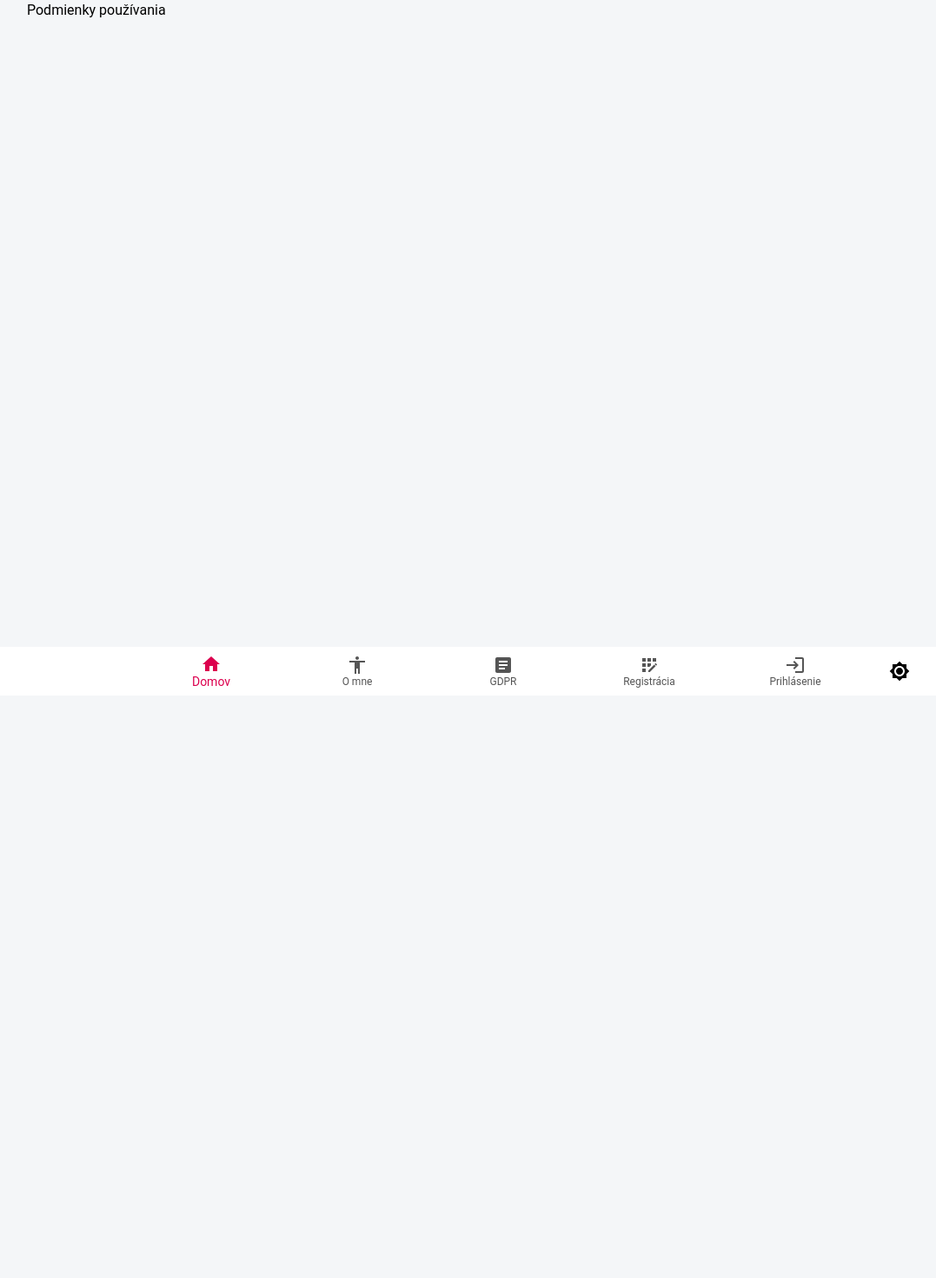
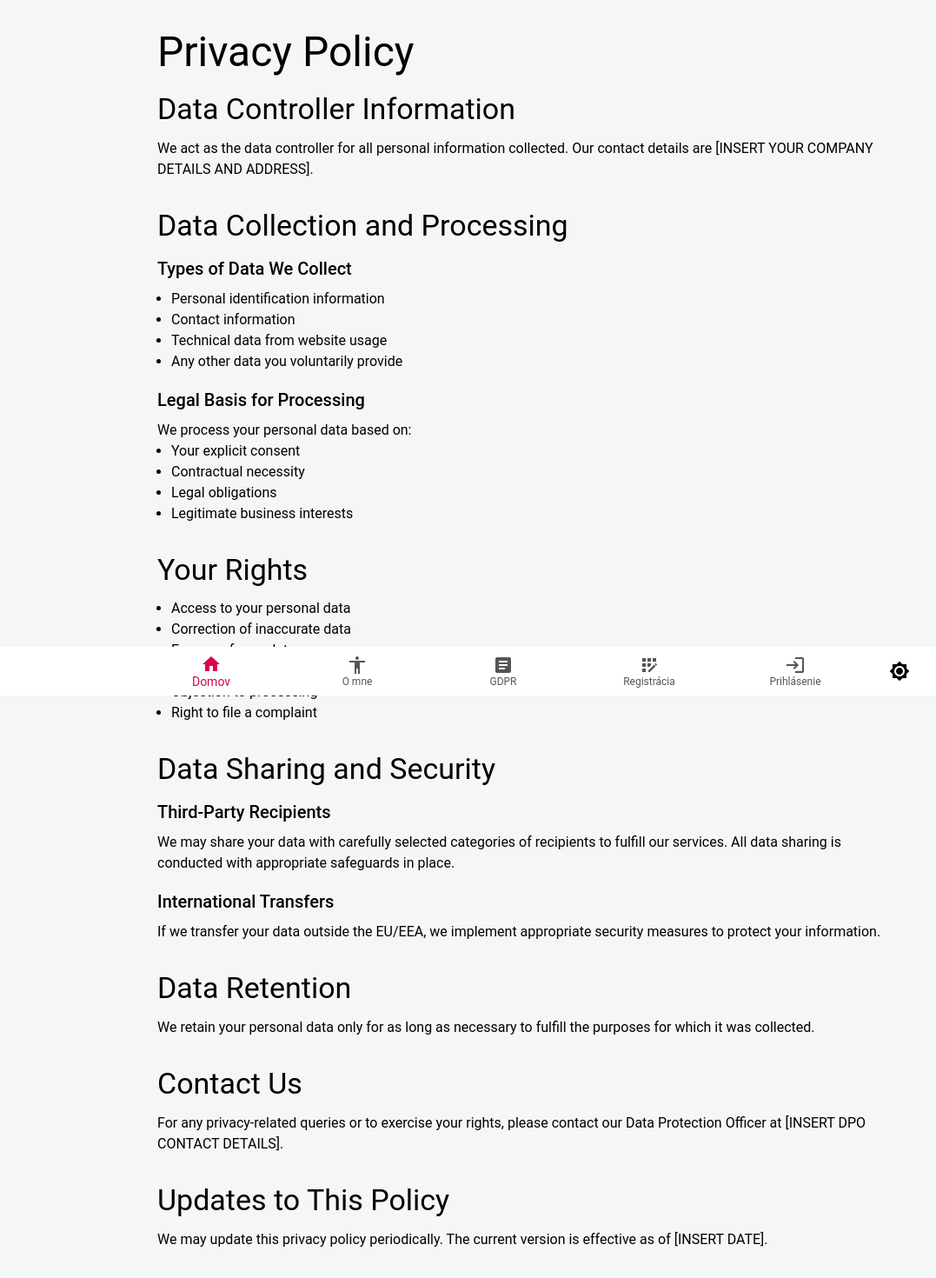
Before and after one commit to janchi-source/Zochook, a Next.js app: page /podmienky in a window 1280 px wide. Shown: the whole page at 87% size, without its empty margins (33-1110 px from the left). Before the commit the page ends 800 px from the top, so only its background shows below. Built offline with nearby package versions, Linux system fonts and the light colour scheme; no server answers.

Commit message:
texts added

```diff
--- a/src/app/(public)/podmienky/page.tsx
+++ b/src/app/(public)/podmienky/page.tsx
@@ -2,16 +2,119 @@
 
 import Typography from '@mui/material/Typography';
 import Container from '@mui/material/Container';
+import Box from '@mui/material/Box';
+import { Stack } from '@mui/material';
 
 export const metadata = { title: "Podmienky | ZoškaSnap"}
 
 
 export default function TermsConditions() {
   return (
+    <Container maxWidth="md">
+      <Box sx={{ py: 4 }}>
+        <Typography variant="h3" component="h1" gutterBottom>
+          Privacy Policy
+        </Typography>
 
-    <Container>
-        <Typography>Podmienky používania</Typography>
+        <Stack spacing={4}>
+          <section>
+            <Typography variant="h4" gutterBottom>
+              Data Controller Information
+            </Typography>
+            <Typography>
+              We act as the data controller for all personal information collected. Our contact details are [INSERT YOUR COMPANY DETAILS AND ADDRESS].
+            </Typography>
+          </section>
+
+          <section>
+            <Typography variant="h4" gutterBottom>
+              Data Collection and Processing
+            </Typography>
+            <Typography variant="h6" gutterBottom>
+              Types of Data We Collect
+            </Typography>
+            <Typography component="ul" sx={{ pl: 2 }}>
+              <li>Personal identification information</li>
+              <li>Contact information</li>
+              <li>Technical data from website usage</li>
+              <li>Any other data you voluntarily provide</li>
+            </Typography>
+
+            <Typography variant="h6" sx={{ mt: 2 }} gutterBottom>
+              Legal Basis for Processing
+            </Typography>
+            <Typography>
+              We process your personal data based on:
+            </Typography>
+            <Typography component="ul" sx={{ pl: 2 }}>
+              <li>Your explicit consent</li>
+              <li>Contractual necessity</li>
+              <li>Legal obligations</li>
+              <li>Legitimate business interests</li>
+            </Typography>
+          </section>
+
+          <section>
+            <Typography variant="h4" gutterBottom>
+              Your Rights
+            </Typography>
+            <Typography component="ul" sx={{ pl: 2 }}>
+              <li>Access to your personal data</li>
+              <li>Correction of inaccurate data</li>
+              <li>Erasure of your data</li>
+              <li>Data portability</li>
+              <li>Objection to processing</li>
+              <li>Right to file a complaint</li>
+            </Typography>
+          </section>
+
+          <section>
+            <Typography variant="h4" gutterBottom>
+              Data Sharing and Security
+            </Typography>
+            <Typography variant="h6" gutterBottom>
+              Third-Party Recipients
+            </Typography>
+            <Typography>
+              We may share your data with carefully selected categories of recipients to fulfill our services. All data sharing is conducted with appropriate safeguards in place.
+            </Typography>
+
+            <Typography variant="h6" sx={{ mt: 2 }} gutterBottom>
+              International Transfers
+            </Typography>
+            <Typography>
+              If we transfer your data outside the EU/EEA, we implement appropriate security measures to protect your information.
+            </Typography>
+          </section>
+
+          <section>
+            <Typography variant="h4" gutterBottom>
+              Data Retention
+            </Typography>
+            <Typography>
+              We retain your personal data only for as long as necessary to fulfill the purposes for which it was collected.
+            </Typography>
+          </section>
+
+          <section>
+            <Typography variant="h4" gutterBottom>
+              Contact Us
+            </Typography>
+            <Typography>
+              For any privacy-related queries or to exercise your rights, please contact our Data Protection Officer at [INSERT DPO CONTACT DETAILS].
+            </Typography>
+          </section>
+
+          <section>
+            <Typography variant="h4" gutterBottom>
+              Updates to This Policy
+            </Typography>
+            <Typography>
+              We may update this privacy policy periodically. The current version is effective as of [INSERT DATE].
+            </Typography>
+          </section>
+        </Stack>
+      </Box>
     </Container>
-
   );
 }
```
Also changed, not shown: src/app/(public)/gdpr/page.tsx (+107 -5 lines).
